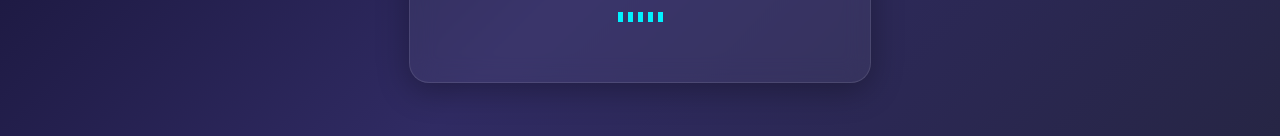
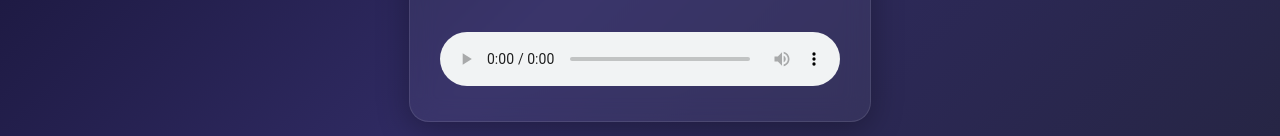
Before and after one commit to Abhishek8588/Web-Music-Player, a plain HTML site: page index.html in a window 1280 px wide. Shown: the part 479-615 px from the top of the page. Drawn offline with Linux system fonts and the light colour scheme.

Commit message:
Update index.html

```diff
--- a/index.html
+++ b/index.html
@@ -37,6 +37,8 @@
       <div class="bar"></div><div class="bar"></div><div class="bar"></div>
       <div class="bar"></div><div class="bar"></div>
     </div>
+    <audio id="audio" controls style="width: 100%; margin-top: 20px;"></audio>
+
   </div>
 
   <script src="script.js"></script>
```
